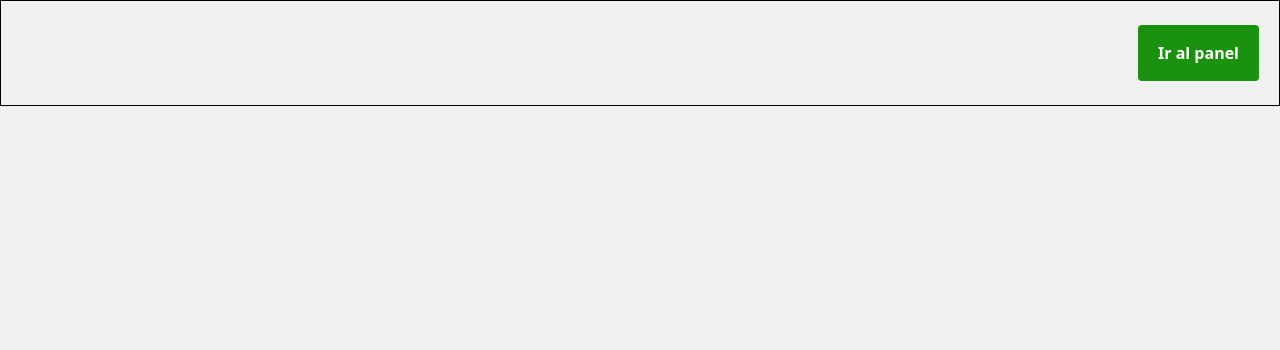
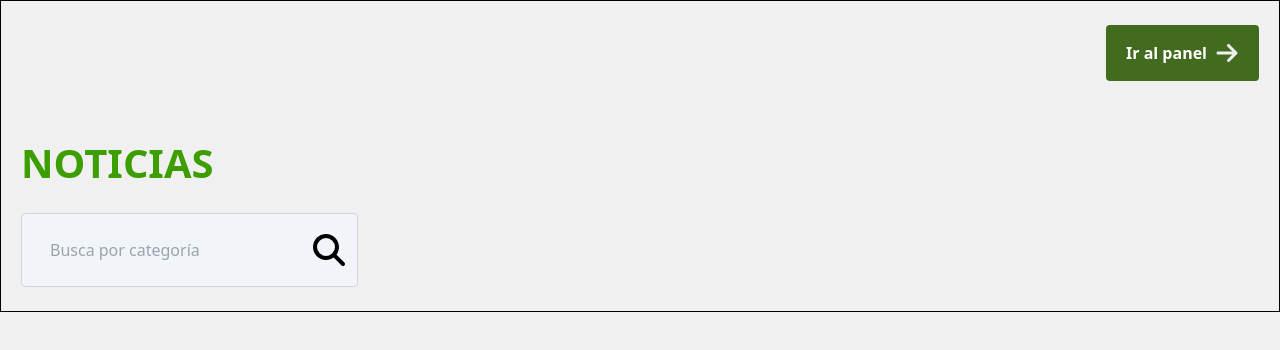
Before and after one commit to RamssCR/noticias-frontend, a React (Vite) app: page / in a window 1280 px wide. Shown: the top 350 px of the page. Built offline with nearby package versions, Linux system fonts and the light colour scheme.

Commit message:
first progress

```diff
--- a/src/components/UI/AppLink.jsx
+++ b/src/components/UI/AppLink.jsx
@@ -5,7 +5,7 @@ function AppLink({ to, children, className }) {
     return (
         <Link
             to={to}
-            className={`flex items-center gap-3 font-semibold py-4 text-white rounded hover:brightness-105 ${className ?? 'px-5 bg-main-complementary'}`}
+            className={`flex items-center gap-2 font-semibold py-4 text-white rounded hover:brightness-105 ${className ?? 'px-5 bg-main-complementary'}`}
         >{children}</Link>
     )
 }
--- /dev/null
+++ b/src/components/UI/Icon.jsx
@@ -0,0 +1,8 @@
+// eslint-disable-next-line react/prop-types
+function Icon({ icon, alt, className }) {
+    return (
+        <img src={icon} alt={alt} className={className ?? 'size-8'} />
+    )
+}
+
+export default Icon
--- /dev/null
+++ b/src/components/UI/TextBox.jsx
@@ -0,0 +1,19 @@
+import searchIcon from '@/assets/magnifying-glass.svg'
+import Icon from './Icon'
+
+// eslint-disable-next-line react/prop-types
+function TextBox({ onInput, placeholder, className, hasIcon = true }) {
+    return (
+        <div className='w-fit flex items-center gap-4 p-3 border border-gray-300 bg-slate-100 rounded'>
+            <input
+                type="text"
+                placeholder={placeholder}
+                onInput={onInput}
+                className={`py-3 rounded placeholder:text-gray-400 outline-none ${className ?? 'bg-transparent px-4'}`}
+            />
+            {hasIcon && <Icon icon={searchIcon} alt="search" />}
+        </div>
+    )
+}
+
+export default TextBox
--- /dev/null
+++ b/src/components/UI/Title.jsx
@@ -0,0 +1,8 @@
+// eslint-disable-next-line react/prop-types
+function Title({ children, className }) {
+    return (
+        <h1 className={`text-main flex items-center gap-3 uppercase ${className ?? 'text-[2.5em] font-semibold'}`}>{children}</h1>
+    )
+}
+
+export default Title
--- a/src/views/Dashboard.jsx
+++ b/src/views/Dashboard.jsx
@@ -1,9 +1,22 @@
 import AppLink from "@/components/UI/AppLink"
+import Title from "@/components/UI/Title"
+import Icon from "@/components/UI/Icon"
+import arrowIcon from '@/assets/arrow-right.svg'
+import TextBox from "@/components/UI/TextBox"
 
 function Dashboard() {
     return (
         <section className="w-full flex flex-col items-start gap-5">
-            <AppLink to="/panel" className="px-5 bg-main-complementary ml-auto">Ir al panel</AppLink>
+            <AppLink to="/panel" className="px-5 bg-main-complementary ml-auto">
+                <span>Ir al panel</span>
+                <Icon icon={arrowIcon} alt="Go" className="size-6" />
+            </AppLink>
+            <div className="w-full flex flex-col gap-5 mt-8">
+                <Title>Noticias</Title>
+                <TextBox
+                    placeholder="Busca por categoría"
+                />
+            </div>
         </section>
     )
 }
--- a/tailwind.config.js
+++ b/tailwind.config.js
@@ -8,8 +8,8 @@ export default {
     extend: {
       colors: {
         'body-main': '#f0f0f0',
-        main: '#5bc217',
-        'main-complementary': '#1a920f'
+        main: '#3C9E00',
+        'main-complementary': '#426B1F'
       }
     },
   },
```
Also changed, not shown: src/assets/arrow-right.svg (added), src/assets/magnifying-glass.svg (added).
